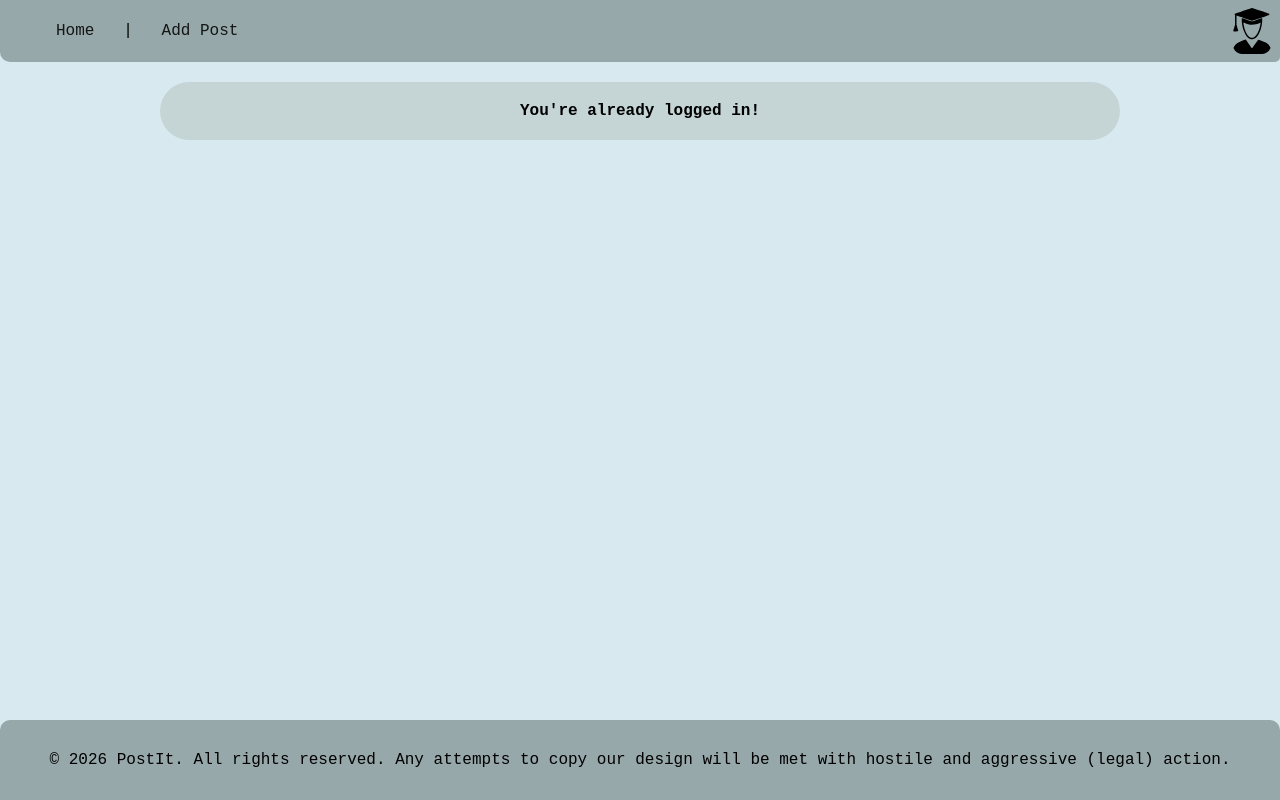
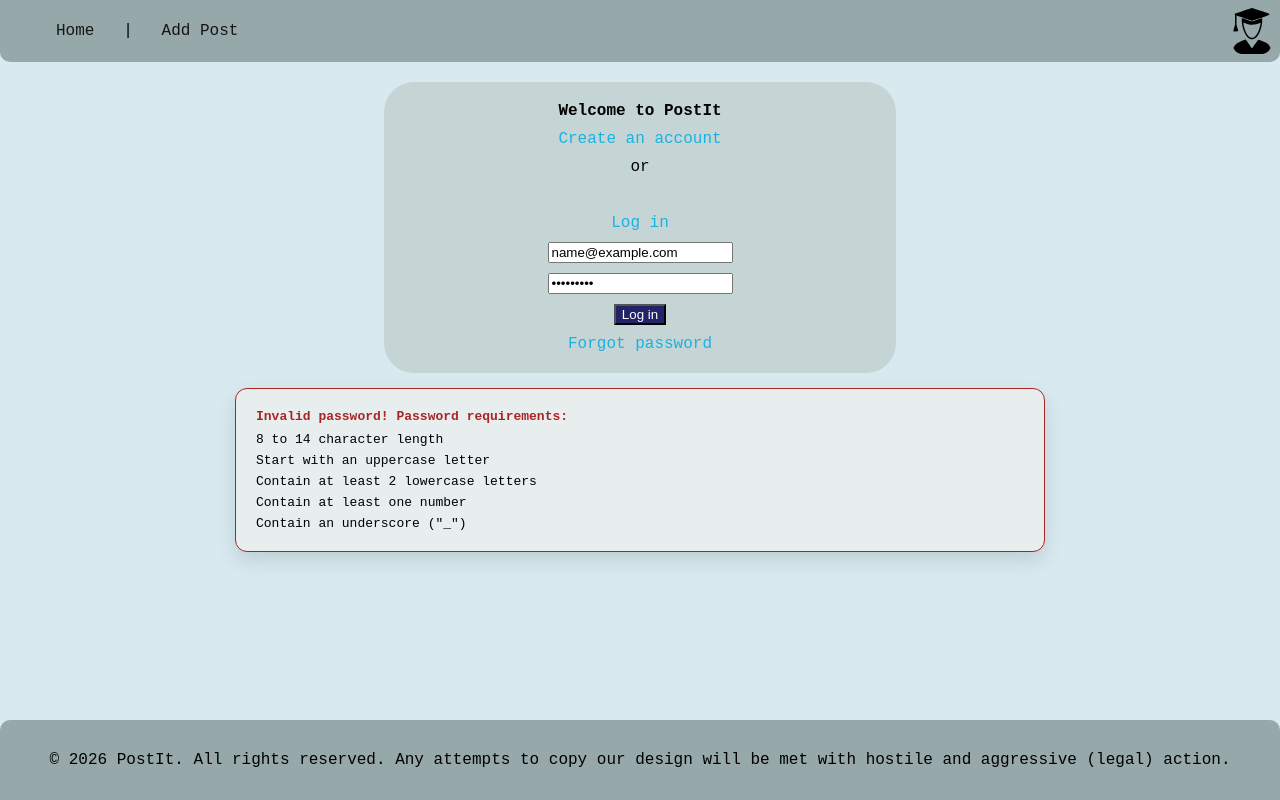
Before and after one commit to Inku0/web, a Vue app: page /login in a window 1280 px wide. Both pictures are taken after typing "name@example.com", "Sample123" into the empty fields and a click on the button "Log in". Built offline with nearby package versions, Linux system fonts and the light colour scheme.

Commit message:
Password validation

```diff
--- a/src/views/AccountView.vue
+++ b/src/views/AccountView.vue
@@ -16,13 +16,37 @@ const shameUser = () => {
 const store = useStore();
 
 const email = ref("");
+const password = ref("");
 const loggedIn = computed(() => store.state.loggedIn);
 
+//All the const for password validation
+const lengthOk = computed(() => password.value.length >= 8 && password.value.length < 15);
+const uppercaseOk = computed(() => /^[A-Z]/.test(password.value));
+const lowercaseOk = computed(() => (password.value.match(/[a-z]/g) || []).length >= 2);
+const numberOk = computed(() => /\d/.test(password.value));
+const hasLineOk = computed(() => /_/.test(password.value));
+const submitTried = ref(false);
+
+const passwordOk = computed(() => {
+  return (
+    lengthOk.value &&
+    uppercaseOk.value &&
+    lowercaseOk.value &&
+    numberOk.value &&
+    hasLineOk.value
+  );
+});
+
 const logIn = () => {
+  submitTried.value = true;
+  if (!passwordOk.value) {
+    return;
+  }
   store.commit("logIn");
   store.commit("setEmail", email.value);
   const emailAsUsername = email.value.toString().split("@")[0];
   store.commit("setUsername", emailAsUsername);
+  store.commit("setPassword", password.value);
 };
 </script>
 
@@ -46,11 +70,27 @@ const logIn = () => {
       </label>
 
       <label>
-        <input type="password" placeholder="Password" name="Password" required />
+        <input
+          v-model="password"
+          type="password"
+          placeholder="Password"
+          name="Password"
+          required
+        />
       </label>
 
       <button type="submit">{{ buttonText }}</button>
       <a @click="shameUser" href="#">Forgot password</a>
+    </div>
+    <div v-if="submitTried && !passwordOk" class="password-popup">
+      <p class="popup-title">Invalid password! Password requirements:</p>
+      <ul class="password-criteria">
+        <li :class="{ valid: lengthOk }">8 to 14 character length</li>
+        <li :class="{ valid: uppercaseOk }">Start with an uppercase letter</li>
+        <li :class="{ valid: lowercaseOk }">Contain at least 2 lowercase letters</li>
+        <li :class="{ valid: numberOk }">Contain at least one number</li>
+        <li :class="{ valid: hasLineOk }">Contain an underscore ("_")</li>
+      </ul>
     </div>
   </form>
   <div v-else class="container">
@@ -74,7 +114,7 @@ const logIn = () => {
   border-radius: 30px;
   padding: 20px 10px;
   width: 100%;
-  max-width: 75vw;
+  max-width: 40vw;
 }
 
 .container > a {
@@ -101,4 +141,34 @@ const logIn = () => {
 .container h1 ~ input {
   width: 50%;
 }
+
+/* Password popup styling */
+.password-popup {
+  position: static;
+  background-color: rgb(232, 237, 237);
+  border: 1px solid rgb(170, 36, 36);
+  border-radius: 12px;
+  box-shadow: 0px 8px 20px rgba(0, 0, 0, 0.12);
+  padding: 20px;
+  z-index: 20;
+  text-align: left;
+  width: 60%;
+  margin: 15px auto 0 auto;
+}
+.popup-title {
+  font-weight: bold;
+  font-size: small;
+  margin: 0 0 8px 0;
+  color: rgb(170, 36, 36);
+}
+
+.password-criteria {
+  list-style: none;
+  padding: 0;
+  margin: 0;
+  font-size: small;
+  display: flex;
+  flex-direction: column;
+  gap: 6px;
+}
 </style>
--- a/src/views/AddPostView.vue
+++ b/src/views/AddPostView.vue
@@ -44,7 +44,7 @@
   border-radius: 30px;
   padding: 20px 10px;
   width: 100%;
-  max-width: 75vw;
+  max-width: 40vw;
 }
 
 .container > a {
```
